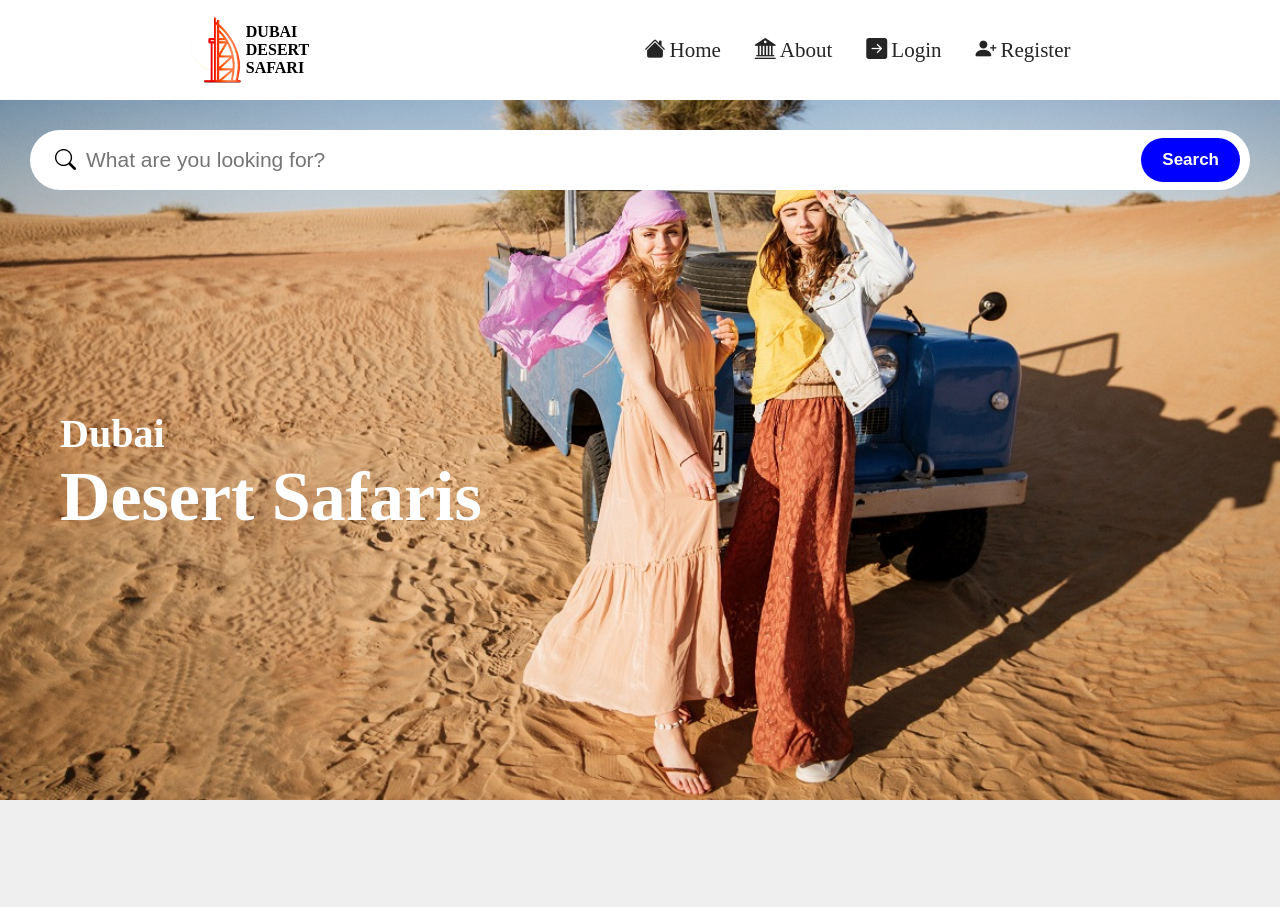
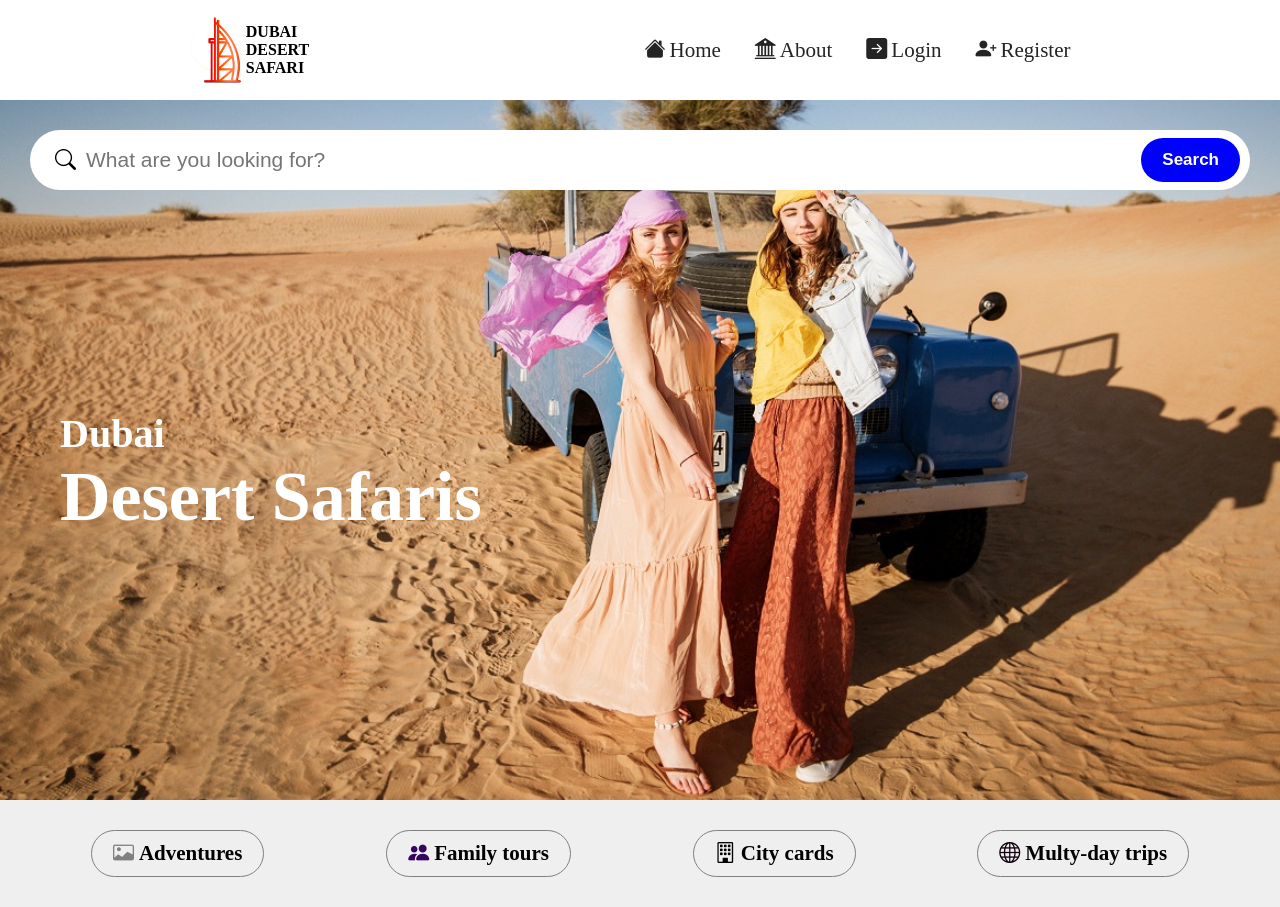
Before and after one commit to Leen-odeh3/Dubai-Desert-Safari, a React (Vite) app: page / in a window 1280 px wide. Before the commit the page ends 800 px from the top, so only its background shows below. Built offline with nearby package versions, Linux system fonts and the light colour scheme.

Commit message:
done sections

```diff
--- a/src/Pages/Home.tsx
+++ b/src/Pages/Home.tsx
@@ -1,9 +1,11 @@
 
 import HeroSection from '../component/HeroSection/HeroSection'
+import Services from '../component/Services/Services'
 const Home = () => {
   return (
     <div>
     <HeroSection/>
+    <Services/>
     </div>
   )
 }
--- a/src/component/Services/Services.tsx
+++ b/src/component/Services/Services.tsx
@@ -1,4 +1,4 @@
-import "./services.scss";
+import "./services.css";
 
 const Services = () => {
     return (
```
